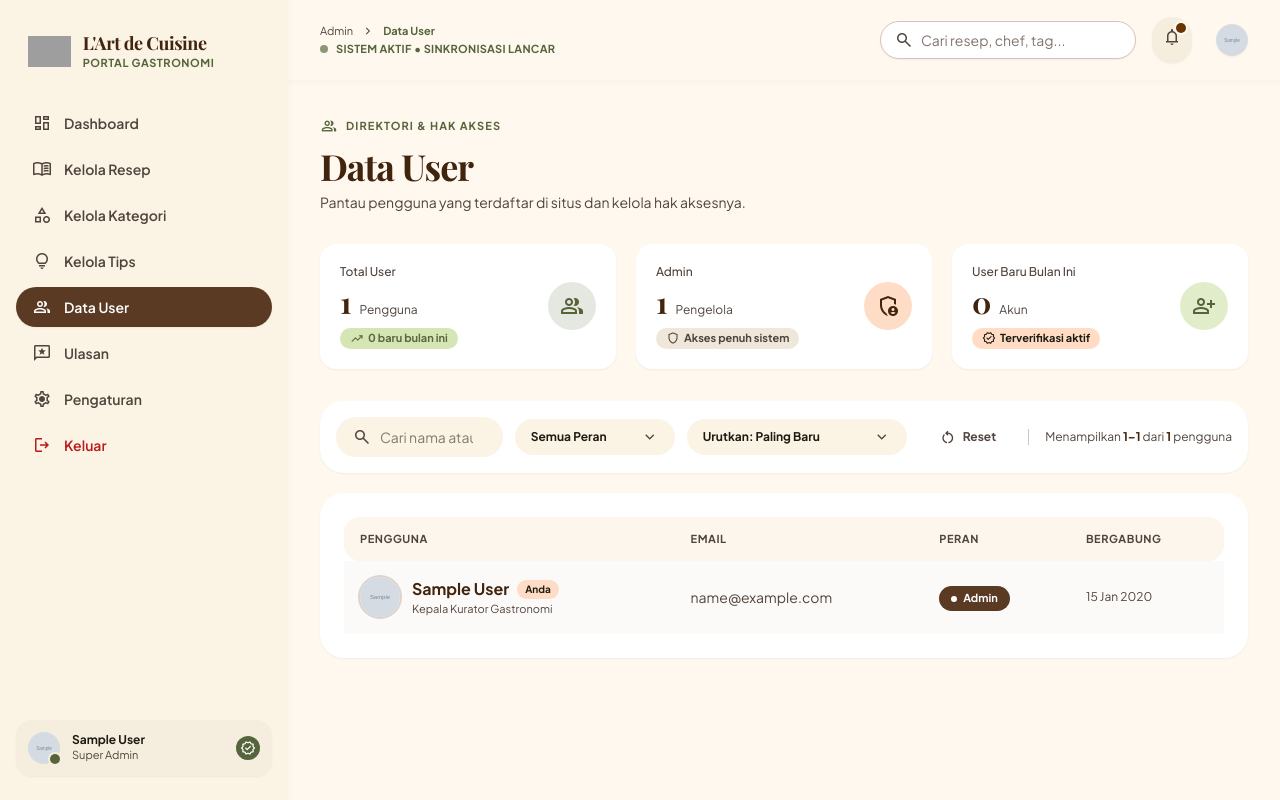
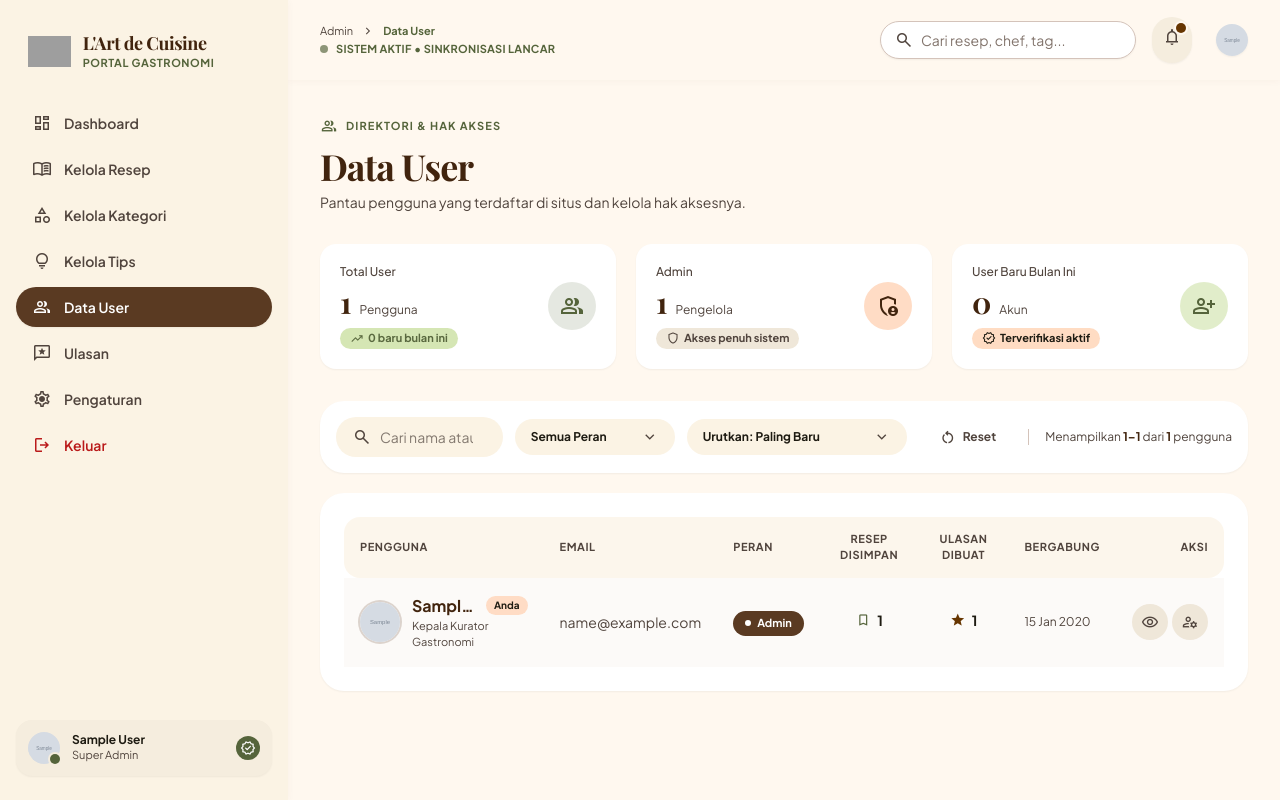
Before and after one commit to indriyanirasti7-sys/Sistem_Informasi_Resep_Makanan, a Laravel app: page /admin/users in a window 1280 px wide. Run offline with Laravel 12, Linux system fonts and the light colour scheme; a user stored in the database is signed in; tables that the repository leaves empty hold one stand-in row (values such as "Sample post"); grey boxes marked "Sample" are stand-in pictures; parts of the project's set-up code (start-up, migrations or seed data) failed here and were passed over; some libraries are stand-ins or nearby versions; some web fonts are replaced; grey boxes are pictures that could not be loaded.

Commit message:
Menambah kolom bookmark, ulasan & tombol aksi
Lihat jumlah resep disimpan dan ulasan dibuat

Tombol lihat, ubah peran, hapus user

```diff
--- a/resources/views/admin/users/daftar_user.blade.php
+++ b/resources/views/admin/users/daftar_user.blade.php
@@ -128,7 +128,10 @@
                     <th class="py-3.5 px-4 rounded-l-2xl">Pengguna</th>
                     <th class="py-3.5 px-4">Email</th>
                     <th class="py-3.5 px-4">Peran</th>
-                    <th class="py-3.5 px-4 rounded-r-2xl">Bergabung</th>
+                    <th class="py-3.5 px-4 text-center">Resep Disimpan</th>
+                    <th class="py-3.5 px-4 text-center">Ulasan Dibuat</th>
+                    <th class="py-3.5 px-4">Bergabung</th>
+                    <th class="py-3.5 px-4 text-right rounded-r-2xl">Aksi</th>
                 </tr>
             </thead>
             <tbody class="divide-y divide-surface-container-high/40 text-on-surface">
@@ -138,6 +141,7 @@
                         $initials = collect(explode(' ', $user->name))->map(fn($w) => strtoupper(substr($w, 0, 1)))->take(2)->join('');
                     @endphp
                     <tr class="hover:bg-surface-container-low/40 transition-colors {{ $isMe ? 'bg-surface-container-high/20' : '' }}">
+                        {{-- Pengguna --}}
                         <td class="py-4 px-4">
                             <div class="flex items-center gap-3">
                                 @if ($user->avatar)
@@ -162,7 +166,11 @@
                                 </div>
                             </div>
                         </td>
+
+                        {{-- Email --}}
                         <td class="py-4 px-4 text-sm text-on-surface-variant">{{ $user->email }}</td>
+
+                        {{-- Peran --}}
                         <td class="py-4 px-4">
                             @if ($user->role === 'admin')
                                 <span class="inline-flex items-center gap-1.5 px-3 py-1 rounded-full bg-primary-container text-white text-[11px] font-bold">
@@ -176,14 +184,70 @@
                                 </span>
                             @endif
                         </td>
+
+                        {{-- Resep Disimpan --}}
+                        <td class="py-4 px-4 text-center">
+                            <div class="inline-flex items-center gap-1.5 text-sm text-on-surface">
+                                <span class="material-symbols-outlined text-[16px] text-secondary">bookmark</span>
+                                <span class="font-bold">{{ $user->bookmarks_count ?? 0 }}</span>
+                            </div>
+                        </td>
+
+                        {{-- Ulasan Dibuat --}}
+                        <td class="py-4 px-4 text-center">
+                            <div class="inline-flex items-center gap-1.5 text-sm text-on-surface">
+                                <span class="material-symbols-outlined text-[16px] text-tertiary-container" style="font-variation-settings: 'FILL' 1;">star</span>
+                                <span class="font-bold">{{ $user->ratings_count ?? 0 }}</span>
+                            </div>
+                        </td>
+
+                        {{-- Bergabung --}}
                         <td class="py-4 px-4 text-xs text-on-surface-variant">
                             {{ optional($user->created_at)->translatedFormat('d M Y') }}
+                        </td>
+
+                        {{-- Aksi --}}
+                        <td class="py-4 px-4 text-right">
+                            <div class="inline-flex items-center justify-end gap-1">
+                                <a href="{{ route('admin.users.show', $user->id) }}"
+                                   class="w-9 h-9 rounded-full bg-surface-container-high hover:bg-surface-container text-on-surface-variant hover:text-primary flex items-center justify-center transition" title="Lihat Detail">
+                                    <span class="material-symbols-outlined text-[18px]">visibility</span>
+                                </a>
+                                <button type="button"
+                                        class="edit-role-btn w-9 h-9 rounded-full bg-surface-container-high hover:bg-surface-container text-on-surface-variant hover:text-primary flex items-center justify-center transition"
+                                        data-user-name="{{ $user->name }}"
+                                        data-user-email="{{ $user->email }}"
+                                        data-user-role="{{ $user->role }}"
+                                        data-update-url="{{ route('admin.users.update', $user->id) }}"
+                                        title="Ubah Peran">
+                                    <span class="material-symbols-outlined text-[18px]">manage_accounts</span>
+                                </button>
+                                @unless ($isMe)
+                                    <button type="button"
+                                            class="delete-btn w-9 h-9 rounded-full bg-error-container/60 hover:bg-error-container text-error flex items-center justify-center transition"
+                                            data-user-name="{{ $user->name }}"
+                                            data-user-bookmarks="{{ $user->bookmarks_count ?? 0 }}"
+                                            data-user-ratings="{{ $user->ratings_count ?? 0 }}"
+                                            data-delete-url="{{ route('admin.users.destroy', $user->id) }}"
+                                            title="Hapus User">
+                                        <span class="material-symbols-outlined text-[18px]">delete</span>
+                                    </button>
+                                @endunless
+                            </div>
                         </td>
                     </tr>
                 @empty
                     <tr>
-                        <td colspan="4" class="py-16 text-center text-sm text-on-surface-variant">
-                            Belum ada user terdaftar.
+                        <td colspan="7" class="py-16 text-center">
+                            <div class="flex flex-col items-center gap-3">
+                                <div class="w-16 h-16 rounded-full bg-surface-container flex items-center justify-center text-secondary">
+                                    <span class="material-symbols-outlined text-[32px]">group</span>
+                                </div>
+                                <h3 class="font-display text-xl text-primary font-bold">Tidak Ada Pengguna</h3>
+                                <p class="text-sm text-on-surface-variant max-w-md">
+                                    Tidak ada pengguna yang cocok dengan filter yang dipilih.
+                                </p>
+                            </div>
                         </td>
                     </tr>
                 @endforelse
```
